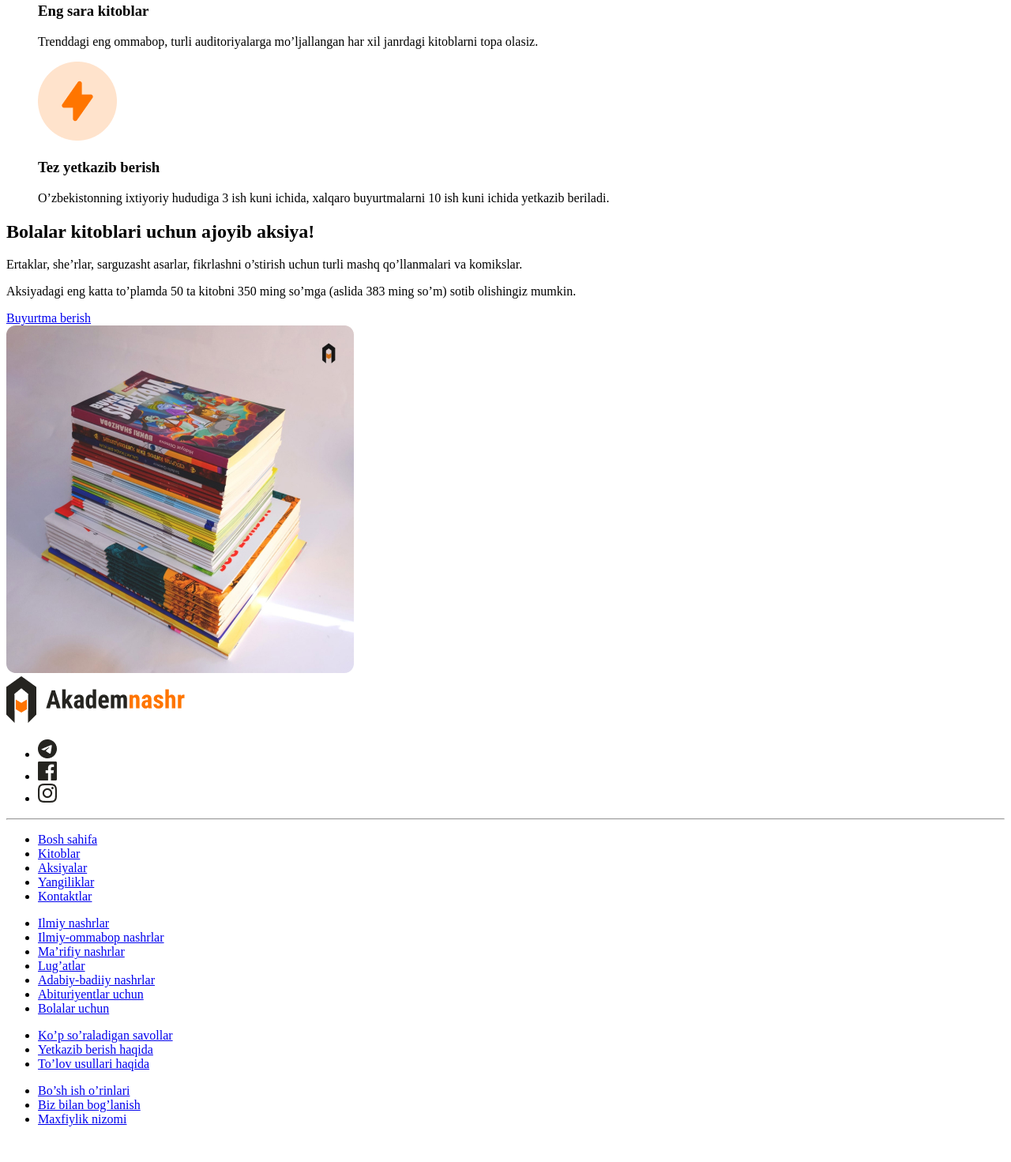
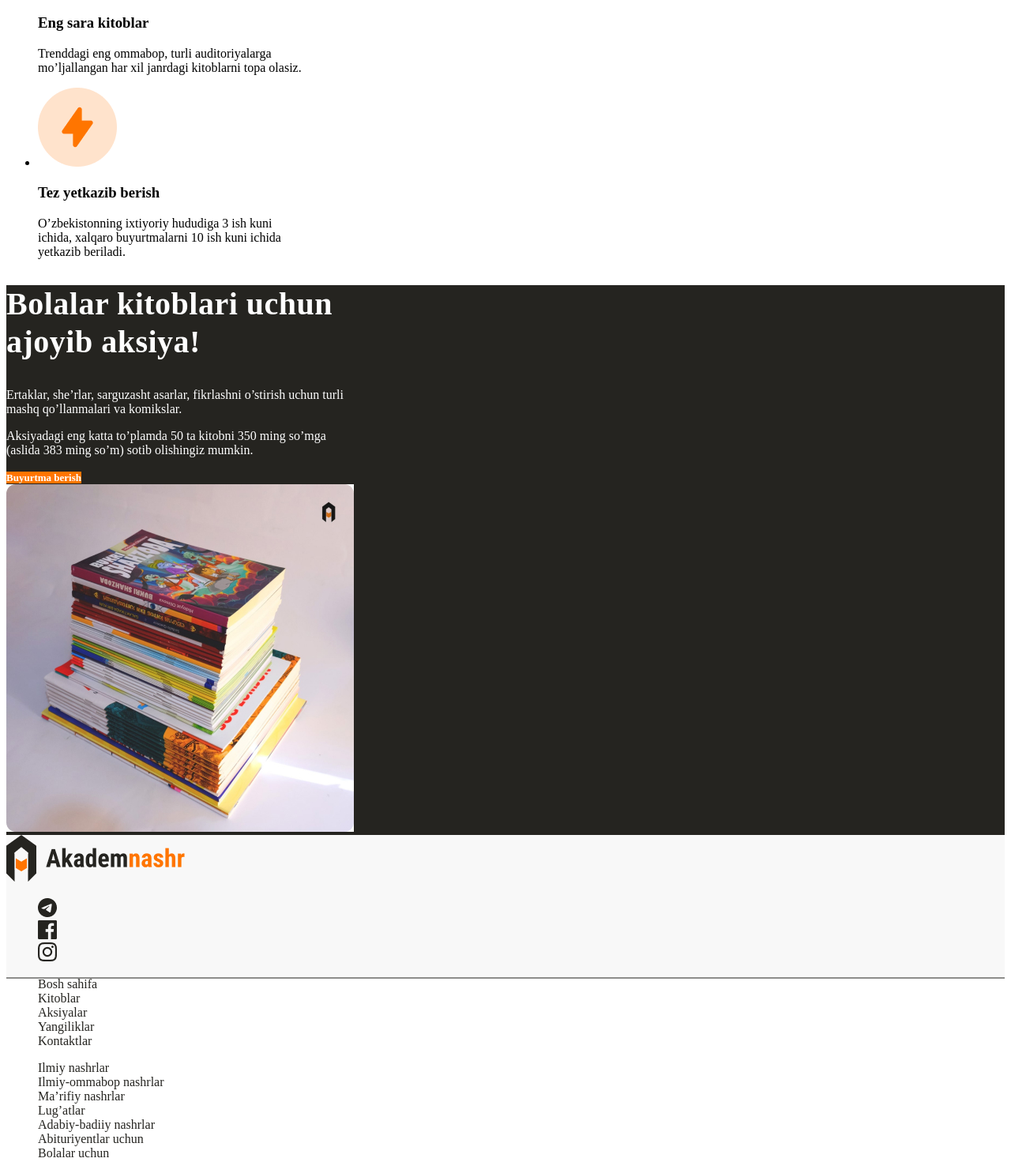
Before and after one commit to dianarahimova/akademnashr, a plain HTML site: page index.html in a window 1280 px wide. Shown: the part 1543-3014 px from the top of the page at 79% size. Before the commit the page ends 2985 px from the top, so only its background shows below. Drawn offline with Linux system fonts and the light colour scheme.

Commit message:
va nihoyat gugadii

```diff
--- a/css/style.css
+++ b/css/style.css
@@ -65,3 +65,50 @@
   line-height: 86.4px;
   letter-spacing: 0.5px;
 }
+
+.feature-item {
+  width: 340px;
+  color: #000;
+}
+
+.feature-item-title {
+  font-size: 24px;
+  font-weight: 700;
+  line-height: 28.8px;
+  letter-spacing: 0.5px;
+  font-size: 16px;
+  font-weight: 400;
+  line-height: 24px;
+  letter-spacing: 0.5px;
+}
+.sale{
+  background-color: #252420;
+  color: #fff;
+}
+.sale-content{
+  width: 440px;
+}
+.sale-title{
+font-size: 40px;
+font-weight: 700;
+line-height: 48px;
+letter-spacing: 0.5px;
+}
+.sale-text{
+
+
+}
+.site-footer{
+background-color: #f8f8f8;
+}
+.site-footer-divider{
+  background-color: #25242080;
+  height: 2px;
+}
+.footer-link{
+  font-weight: 400;
+  font-size: 16px;
+  line-height: 18px;
+  color: #252420;
+  text-decoration: none;
+}
--- a/index.html
+++ b/index.html
@@ -48,82 +48,82 @@
     <section>
       <hr class="orange-line">
       <h2 class="future-title">Nega aynan Akademnashr?</h2>
-      <ul class="list-none">
-        <li>
+      <ul class="cccc">
+        <li class="feature-item">
           <img src="./img/feature-icon1.png" alt="Feature icon">
-          <h3>Oson buyurtma qilish</h3>
-          <p>Akademnashr.uz saytidan o’zingizga yoqqan kitobni sodda usulda buyurtma qila olasiz.</p>
+          <h3 class="feature-item-title">Oson buyurtma qilish</h3>
+          <p class="feature-item-text">Akademnashr.uz saytidan o’zingizga yoqqan kitobni sodda usulda buyurtma qila olasiz.</p>
         </li>
-        <li>
+        <li class="feature-item">
           <img src="./img/feature-icon2.png" alt="Feature icon">
           <h3>Eng sara kitoblar</h3>
-          <p>Trenddagi eng ommabop, turli auditoriyalarga mo’ljallangan har xil janrdagi kitoblarni topa olasiz.</p>
+          <p class="feature-item-text">Trenddagi eng ommabop, turli auditoriyalarga mo’ljallangan har xil janrdagi kitoblarni topa olasiz.</p>
         </li>
-        <li>
+        <li class="feature-item">
           <img src="./img/feature-icon3.png" alt="Feature icon">
           <h3>Tez yetkazib berish</h3>
-          <p>O’zbekistonning ixtiyoriy hududiga 3 ish kuni ichida, xalqaro buyurtmalarni 10 ish kuni ichida yetkazib
+          <p class="feature-item-text">O’zbekistonning ixtiyoriy hududiga 3 ish kuni ichida, xalqaro buyurtmalarni 10 ish kuni ichida yetkazib
             beriladi.</p>
         </li>
       </ul>
     </section>
 
     <!-- Sale Section -->
-    <section>
-      <div>
-        <h2>Bolalar kitoblari uchun ajoyib aksiya!</h2>
-        <p>Ertaklar, she’rlar, sarguzasht asarlar, fikrlashni o’stirish uchun turli mashq qo’llanmalari va komikslar.
+    <section class="sale">
+      <div class="sale-content">
+        <h2 class="sale-title">Bolalar kitoblari uchun ajoyib aksiya!</h2>
+        <p class="sale-text">Ertaklar, she’rlar, sarguzasht asarlar, fikrlashni o’stirish uchun turli mashq qo’llanmalari va komikslar.
         </p>
-        <p>Aksiyadagi eng katta to’plamda 50 ta kitobni 350 ming so’mga (aslida 383 ming so’m) sotib olishingiz mumkin.
+        <p class="sale-text">Aksiyadagi eng katta to’plamda 50 ta kitobni 350 ming so’mga (aslida 383 ming so’m) sotib olishingiz mumkin.
         </p>
-        <a href="#">Buyurtma berish</a>
+        <a href="#" class="main-link">Buyurtma berish</a>
       </div>
       <div>
-        <img src="./img/sale-img.jpg" alt="Kitob">
+        <img width="440" height="440" src="./img/sale-img.jpg" alt="Kitob">
       </div>
     </section>
   </main>
 
 
   <!-- Saytni podvali -->
-  <footer>
+  <footer class=" site-footer">
     <div>
       <a href="index.html">
         <img src="./img/logo.png" alt="Akadem Nashr">
       </a>
-      <ul class="">
+      <ul class="list-none">
         <li><a href="#"><img src="./img/icon-telegram.png" alt="social network"></a></li>
         <li><a href="#"><img src="./img/icon-facebook.png" alt="social network"></a></li>
         <li><a href="#"><img src="./img/icon-instagram.png" alt="social network"></a></li>
       </ul>
     </div>
-    <hr>
+    <div class="site-footer-divider">
     <div>
-      <ul>
-        <li><a href="#">Bosh sahifa</a></li>
-        <li><a href="#">Kitoblar</a></li>
-        <li><a href="#">Aksiyalar</a></li>
-        <li><a href="#">Yangiliklar</a></li>
-        <li><a href="#">Kontaktlar</a></li>
+      <ul class="list-none">
+        <li><a href="#" class="footer-link">Bosh sahifa</a></li>
+        <li><a href="#" class="footer-link">Kitoblar</a></li>
+        <li><a href="#" class="footer-link">Aksiyalar</a></li>
+        <li><a href="#" class="footer-link">Yangiliklar</a></li>
+        <li><a href="#" class="footer-link">Kontaktlar</a></li>
       </ul>
-      <ul>
-        <li><a href="#">Ilmiy nashrlar</a></li>
-        <li><a href="#">Ilmiy-ommabop nashrlar</a></li>
-        <li><a href="#">Ma’rifiy nashrlar</a></li>
-        <li><a href="#">Lug’atlar</a></li>
-        <li><a href="#">Adabiy-badiiy nashrlar</a></li>
-        <li><a href="#">Abituriyentlar uchun</a></li>
-        <li><a href="#">Bolalar uchun</a></li>
+      <ul class="list-none">
+        <li><a href="#" class="footer-link">Ilmiy nashrlar</a></li>
+        <li><a href="#" class="footer-link">Ilmiy-ommabop nashrlar</a></li>
+        <li><a href="#" class="footer-link">Ma’rifiy nashrlar</a></li>
+        <li><a href="#" class="footer-link">Lug’atlar</a></li>
+        <li><a href="#" class="footer-link">Adabiy-badiiy nashrlar</a></li>
+        <li><a href="#" class="footer-link">Abituriyentlar uchun</a></li>
+        <li><a href="#" class="footer-link">Bolalar uchun</a></li>
       </ul>
-      <ul>
-        <li><a href="#">Ko’p so’raladigan savollar</a></li>
-        <li><a href="#">Yetkazib berish haqida</a></li>
-        <li><a href="#">To’lov usullari haqida</a></li>
+      <ul class="list-none">
+        <li><a href="#" class="footer-link">Ko’p so’raladigan savollar</a></li>
+        <li><a href="#" class="footer-link">Yetkazib berish haqida</a></li>
+        <li><a href="#" class="footer-link">To’lov usullari haqida</a></li>
       </ul>
-      <ul>
-        <li><a href="#">Bo’sh ish o’rinlari</a></li>
-        <li><a href="#">Biz bilan bog’lanish</a></li>
-        <li><a href="#">Maxfiylik nizomi</a></li>
+      <ul class="list-none">
+        <li><a href="#" class="footer-link">Bo’sh ish o’rinlari</a></li>
+        <li><a href="#" class="footer-link">Biz bilan bog’lanish</a></li>
+        <li><a href="#" class="footer-link">Maxfiylik nizomi</a></li>
       </ul>
     </div>
   </footer>
```
